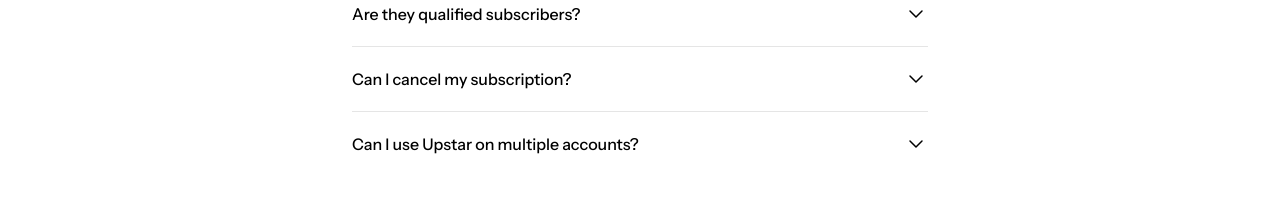
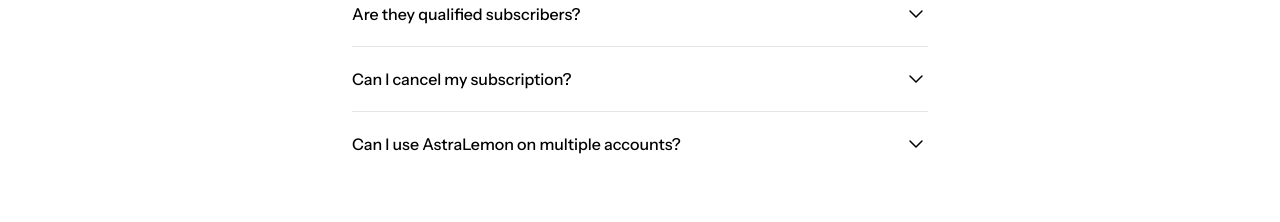
Before and after one commit to godspowerufot/Astralemon, a Next.js app: page / in a window 1280 px wide. Shown: the part 4520-4742 px from the top of the page. Built offline with nearby package versions, Linux system fonts and the light colour scheme.

Commit message:
updated upstar

```diff
--- a/app/component/ui/FAQSection.tsx
+++ b/app/component/ui/FAQSection.tsx
@@ -29,11 +29,10 @@
       "Yes indeed, our subscriptions work by a monthly period you can cancel at any time while the period ends and you will not be charged the next period.",
   },
   {
-    question: "Can I use Upstar on multiple accounts?",
+    question: "Can I use AstraLemon on multiple accounts?",
     answer:
       "Yes, all our offers are available for one or more accounts. Contact us to find out our advantageous rates for multi-account subscriptions.",
   },
-
 ];
 const FAQSection = () => {
   const [openIndex, setOpenIndex] = useState<number | null>(null);
```
